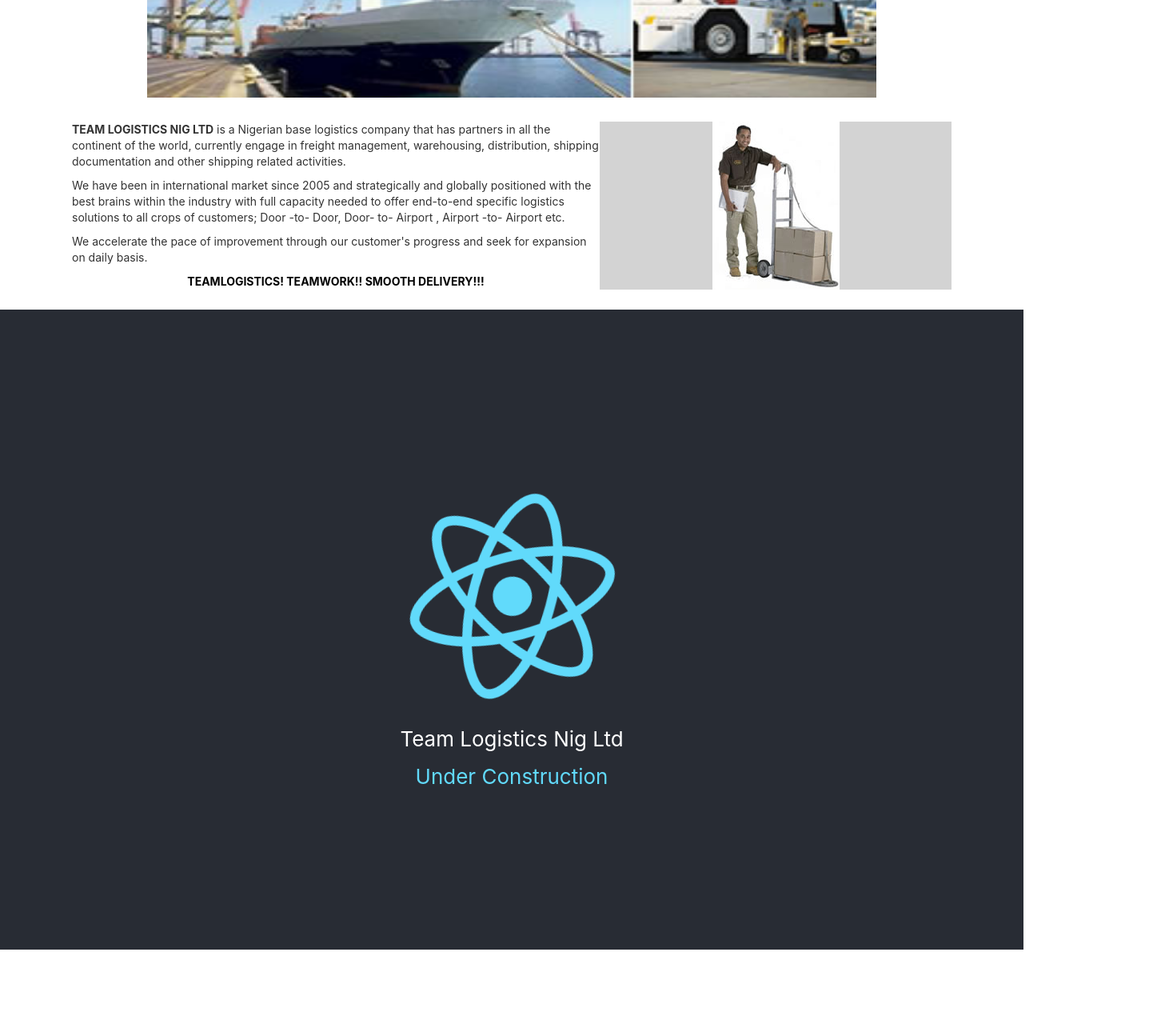
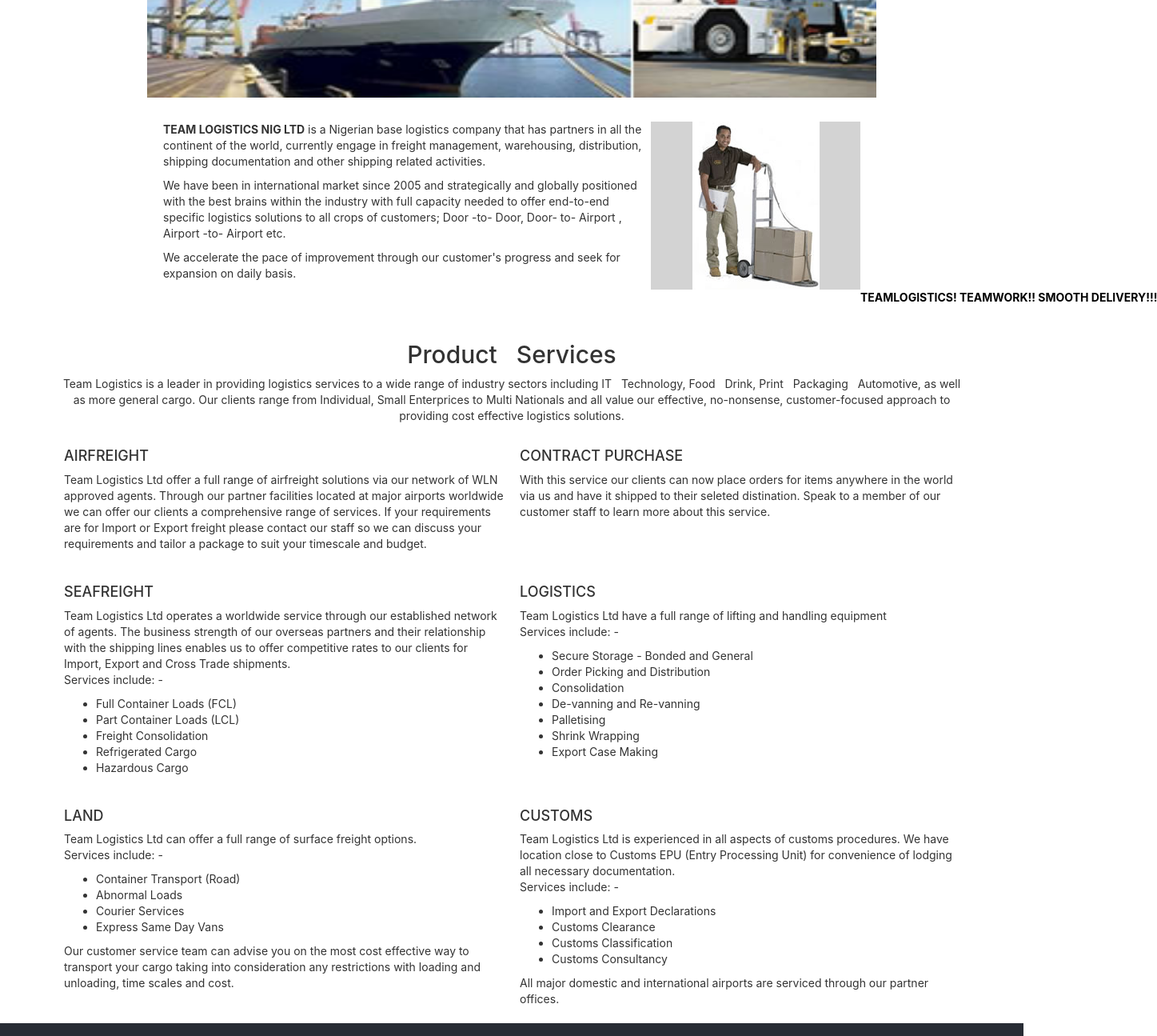
Before and after one commit to ozuem-liam/team-logistics-ng, a React (Create React App) app in the folder teamlogisticsng/: page / in a window 1280 px wide. Shown: the part 1160-2455 px from the top of the page at 80% size, 1447 px wide, since content can reach past the window. Before the commit the page ends 2347 px from the top, so only its background shows below. Built offline with nearby package versions, Linux system fonts and the light colour scheme.

Commit message:
html render for services

```diff
--- a/teamlogisticsng/src/App.css
+++ b/teamlogisticsng/src/App.css
@@ -83,10 +83,14 @@
 span {
   font-weight: bold;
 }
+.company-fix {
+  position: relative;
+  justify-content: center;
+}
 .company {
-  width: 100%;
+  width: 80%;
   padding: 2rem;
-  margin: 0;
+  margin-left: 10%;
 }
 .company p {
   text-align: left;
@@ -97,15 +101,19 @@
   overflow: hidden;
   box-sizing: border-box;
   display: inline-block;
-  padding-left: 0;
-  animation: marquee 5s linear infinite;
+  padding-left: 100%;
+  animation: marquee 10s linear infinite;
 }
 @keyframes marquee {
-  0%   { transform: translate(0, 0); }
-  100% { transform: translate(-100%, 0); }
+  0% {
+    transform: translate(0, 0);
+  }
+  100% {
+    transform: translate(-100%, 0);
+  }
 }
 aside {
-  width: 40%;
+  width: 30%;
   float: right;
   font-style: italic;
   background-color: lightgray;
@@ -113,11 +121,38 @@
 
 @media only screen and (max-width: 768px) {
   /* For mobile phones: */
-    .marquee {
-     display: none;
-    }
+  .marquee {
+    display: none;
+  }
+  aside {
+    display: none;
+  }
+}
+
+/* Services Styling */
+
+.row1 {
+  display: grid;
+  grid-template-columns: 1fr 1fr;
+}
+
+.col1 {
+  text-align: left;
+  margin: 1rem;
+}
+
+@media only screen and (max-width: 768px) {
+  /* For mobile phones: */
+  .row1 {
+    display: grid;
+    grid-template-columns: 1fr;
   }
 
+  .col1 {
+    text-align: left;
+    margin: 1rem;
+  }
+}
 @media (prefers-reduced-motion: no-preference) {
   .App-logo {
     animation: App-logo-spin infinite 20s linear;
--- a/teamlogisticsng/src/App.js
+++ b/teamlogisticsng/src/App.js
@@ -5,6 +5,7 @@
 import Navbar from './components/Navbar';
 import LandingPage from './components/LandingPage';
 import Company from './components/Company';
+import Services from './components/Services';
 
 function App() {
   return (
@@ -12,6 +13,7 @@
       <LandingPage />
       <Navbar />
       <Company />
+      <Services />
       <header className="App-header">
         <img src={logo} className="App-logo" alt="logo" />
         <p>
--- a/teamlogisticsng/src/components/Company.js
+++ b/teamlogisticsng/src/components/Company.js
@@ -4,7 +4,7 @@
 class Company extends Component {
     render() {
         return (
-            <div className="container">
+            <div className="container company-fix">
                 <div>
                     <img className="serv-pic" src="img/serv-pic.jpg" alt="a moving vehicle and a ship" />
                 </div>
--- a/teamlogisticsng/src/components/Services.js
+++ b/teamlogisticsng/src/components/Services.js
@@ -0,0 +1,98 @@
+import React, { Component } from 'react';
+import '../App.css';
+
+class Services extends Component {
+    render() {
+        return (
+            <div class="container">
+                <div>
+                    <h2 className="title">Product &nbsp; Services</h2>
+                    <p>
+                    Team Logistics is a leader in providing logistics services to a wide range of industry sectors including IT &nbsp; Technology, Food &nbsp; Drink, Print &nbsp; Packaging &nbsp; Automotive, as well as more general cargo.
+                    Our clients range from Individual, Small Enterprices to Multi Nationals and all value our effective, no-nonsense, customer-focused approach to providing cost effective logistics solutions.
+                    </p>
+                </div>
+                <div class="row1">
+                    <div class="col1">
+                        <h4 className="sub-title">AIRFREIGHT</h4>
+                        <p>
+                            Team Logistics Ltd offer a full range of airfreight solutions via our network of WLN approved agents. Through our partner facilities located at major airports worldwide we can offer our clients a comprehensive range of services. If your requirements are for Import or Export freight please contact our staff so we can discuss your requirements and tailor a package to suit your timescale and budget.
+                        </p>
+                    </div>
+
+                    <div class="col1">
+                    <h4 className="sub-title">CONTRACT PURCHASE</h4>
+                    <p>
+                    With this service our clients can now place orders for items anywhere in the world via us and have it shipped to their seleted distination. Speak to a member of our customer staff to learn more about this service.
+                    </p>
+                    </div>
+
+                    <div class="col1">
+                    <h4 className="sub-title">SEAFREIGHT</h4>
+                    <p>
+                    Team Logistics Ltd operates a worldwide service through our established network of agents. The business strength of our overseas partners and their relationship with the shipping lines enables us to offer competitive rates to our clients for Import, Export and Cross Trade shipments.
+                    <p>Services include: -</p>
+                    <ul>
+                        <li>Full Container Loads (FCL)</li>
+                        <li>Part Container Loads (LCL)</li>
+                        <li>Freight Consolidation</li>
+                        <li>Refrigerated Cargo</li>
+                        <li>Hazardous Cargo</li>
+                    </ul>
+                    </p>
+                    </div>
+                    <div class="col1">
+                    <h4 className="sub-title">LOGISTICS</h4>
+                    <p>
+                    Team Logistics Ltd have a full range of lifting and handling equipment
+                    <p>Services include: -</p>
+                    <ul>
+                        <li>Secure Storage - Bonded and General</li>
+                        <li>Order Picking and Distribution</li>
+                        <li>Consolidation</li>
+                        <li>De-vanning and Re-vanning</li>
+                        <li>Palletising</li>
+                        <li>Shrink Wrapping</li>
+                        <li>Export Case Making</li>
+                    </ul>
+                    </p>
+                    </div>
+                </div>
+                <div class="row1">
+
+                    <div class="col1">
+                    <h4 className="sub-title">LAND</h4>
+                    <p>
+                    Team Logistics Ltd can offer a full range of surface freight options.
+                    <p>Services include: -</p>
+                    <ul>
+                        <li>Container Transport (Road)</li>
+                        <li>Abnormal Loads</li>
+                        <li>Courier Services</li>
+                        <li>Express Same Day Vans</li>
+                    </ul>
+                    Our customer service team can advise you on the most cost effective way to transport your cargo taking into consideration any restrictions with loading and unloading, time scales and cost.
+                    </p>
+                    </div>
+
+                    <div class="col1">
+                    <h4 className="sub-title">CUSTOMS</h4>
+                    <p>
+                    Team Logistics Ltd is experienced in all aspects of customs procedures. We have location close to Customs EPU (Entry Processing Unit) for convenience of lodging all necessary documentation.
+                    <p>Services include: -</p>
+                    <ul>
+                        <li>Import and Export Declarations</li>
+                        <li>Customs Clearance</li>
+                        <li>Customs Classification</li>
+                        <li>Customs Consultancy</li>
+                    </ul>
+                    All major domestic and international airports are serviced through our partner offices.
+                    </p>
+                    </div>
+                </div>
+            </div>
+        );
+    }
+}
+
+export default Services;
```
